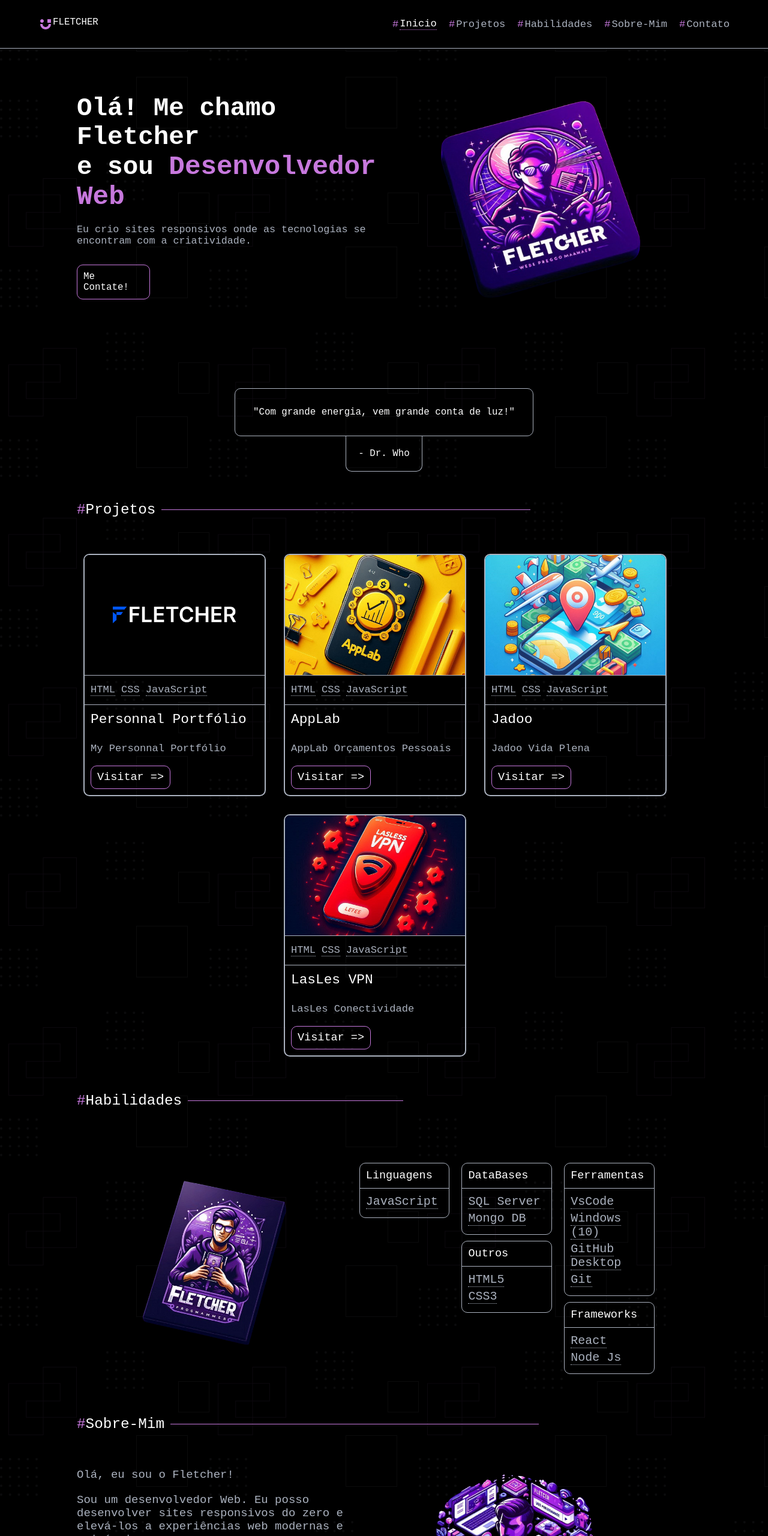
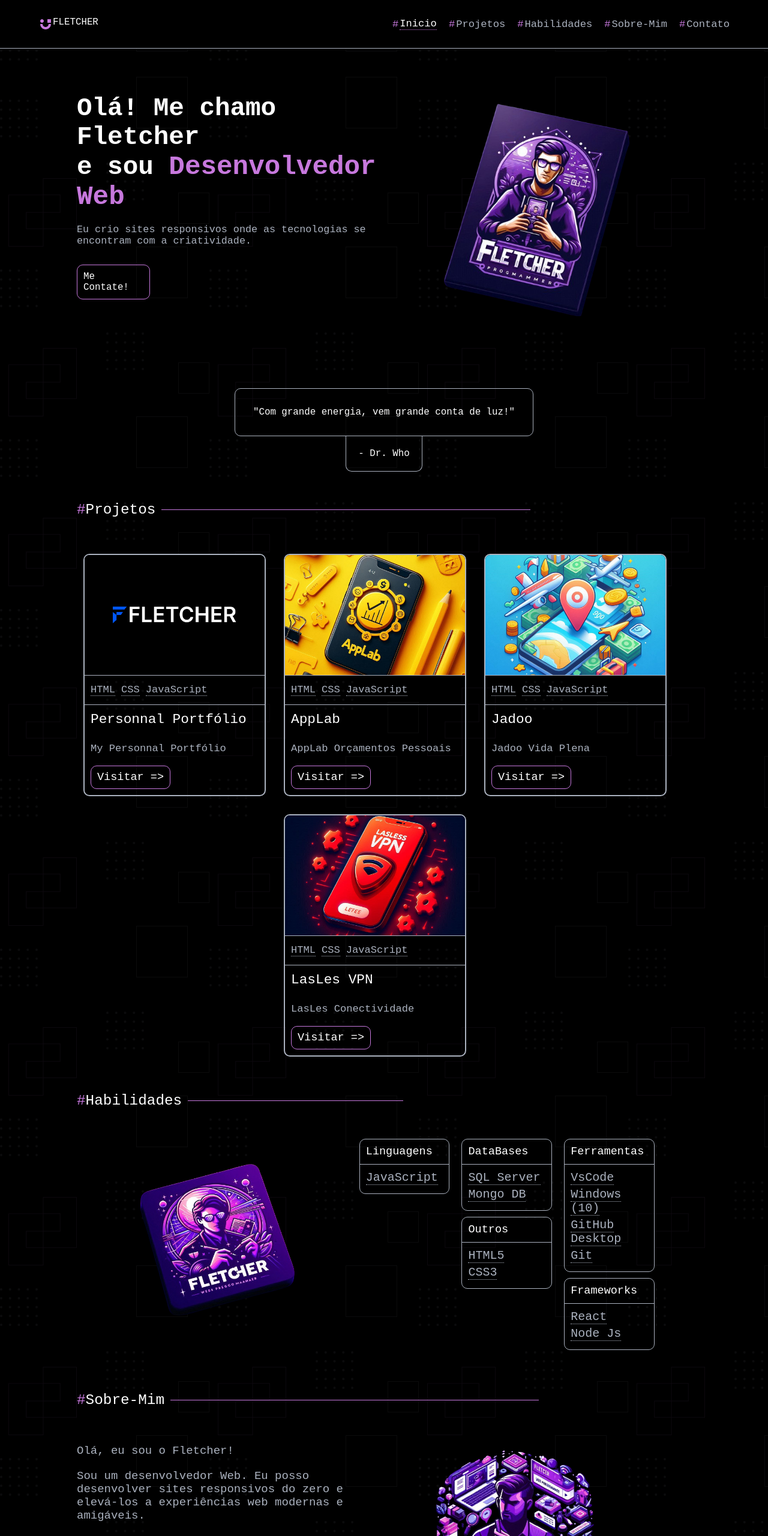
Before and after one commit to Fletcher-Stt/Portfolio, a plain HTML site: page index.html in a window 1280 px wide. Shown: the top 2560 px of the page at 60% size. Drawn offline with Linux system fonts and the light colour scheme.

Commit message:
Some updates

```diff
--- a/index.html
+++ b/index.html
@@ -47,7 +47,7 @@
         </div>
 
         <div id="right-content">
-            <img src="./assets/images/Logo-3.jpg" alt="">
+            <img src="./assets/images/Logo-4.jpg" alt="">
         </div>
     </section>
 
@@ -148,7 +148,7 @@
         <div id="title"> <span>#</span> <p>Habilidades</p> <div class="medium-separator""></div> </div>
 
             <div id="skills-container">
-                <div id="left"><img src="./assets/images/Logo-4.jpg" alt=""></div>
+                <div id="left"><img src="./assets/images/Logo-3.jpg" alt=""></div>
 
                 <div id="right">
                     <div id="first-column">
--- a/sass/pages/_skills.scss
+++ b/sass/pages/_skills.scss
@@ -11,7 +11,7 @@ section#skills {
         align-items: center;
 
         font-size: 1.6em;
-        margin-bottom: 80px;
+        margin-bottom: 40px;
     }
 
     div#skills-container {
--- a/sass/pages/_start.scss
+++ b/sass/pages/_start.scss
@@ -51,12 +51,12 @@ section#start {
         display: flex;
         align-items: center;
         justify-content: center;
-        flex-direction: column;
 
         height: 100%;
         width: 50%;
 
         img {
+            margin-top: 5vh;
             width: 70%;
         }
     }
```
Also changed, not shown: sass/main.css, 1 other file.
